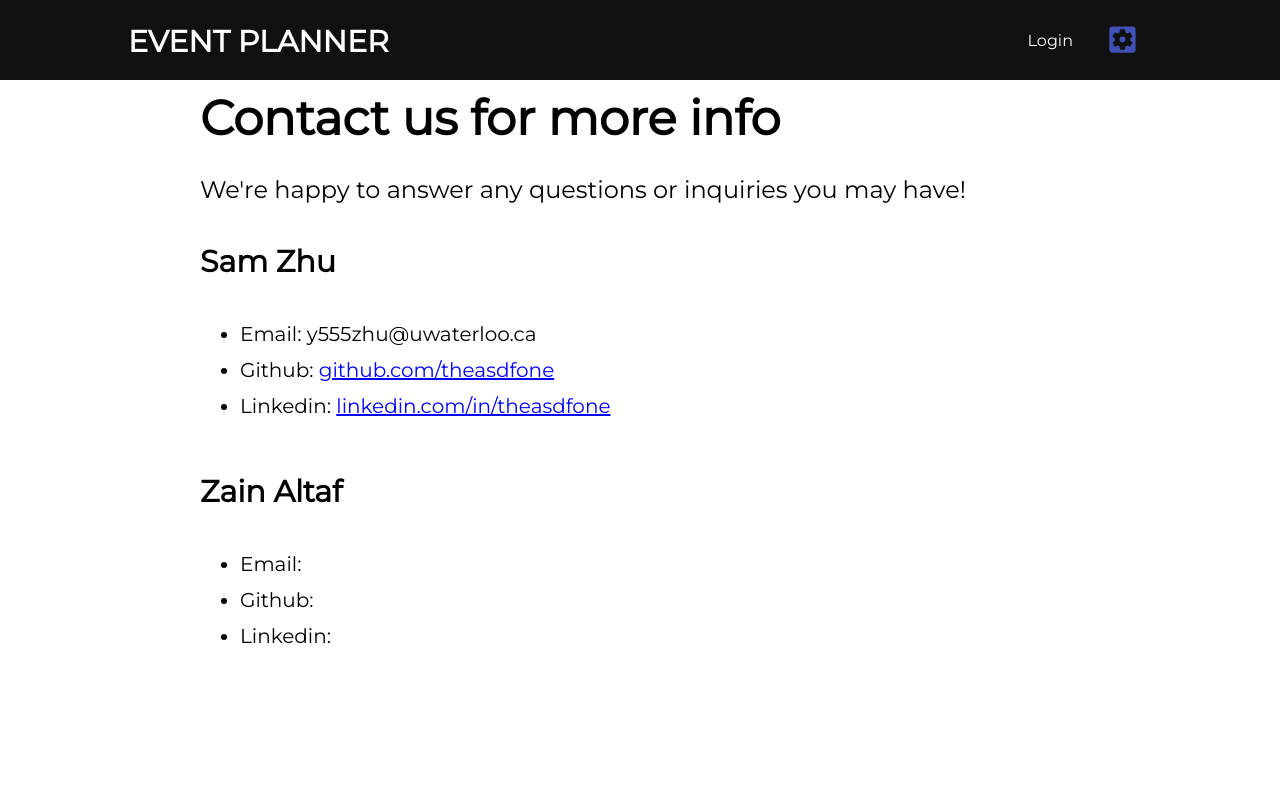
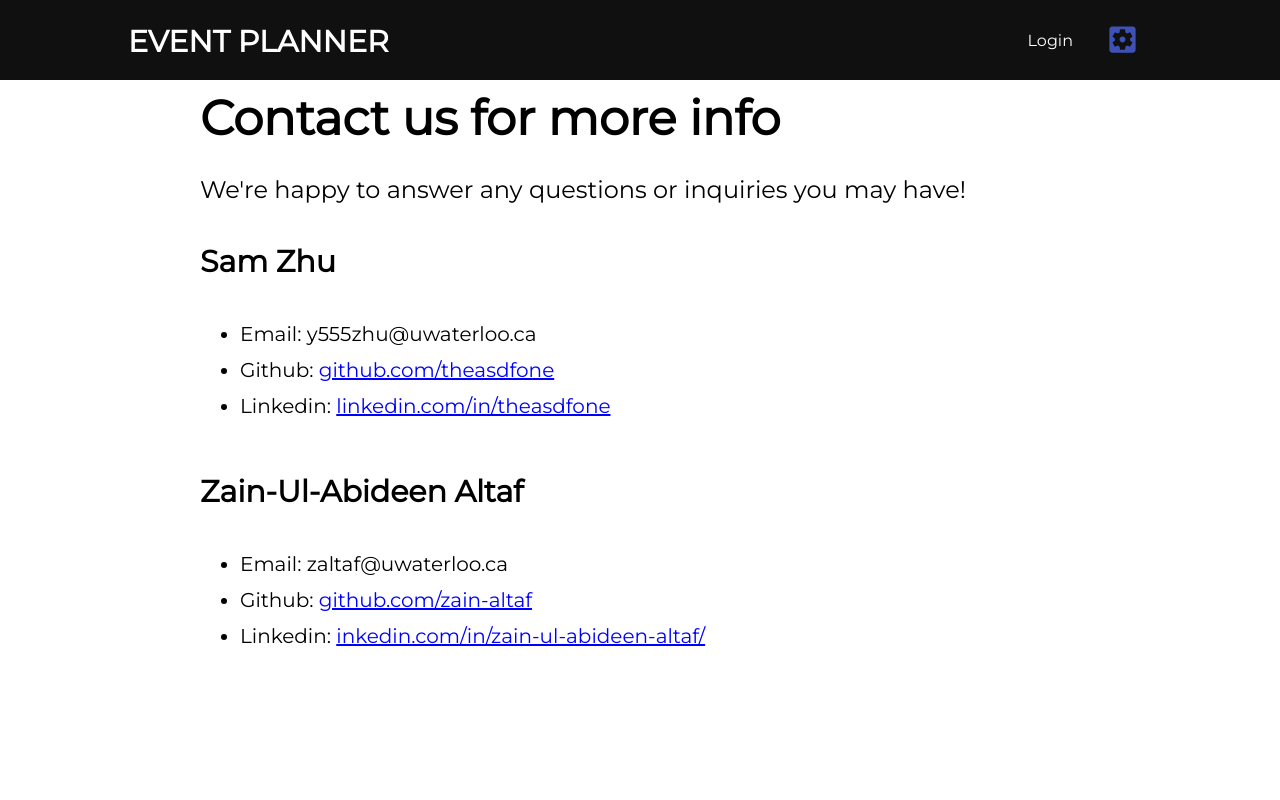
Before and after one commit to theasdfone/EventPlanner, a React (Create React App) app: page /contact in a window 1280 px wide. Shown: the top 800 px of the page. Built offline with nearby package versions, Linux system fonts and the light colour scheme.

Commit message:
added my contact information

```diff
--- a/src/Pages/Contact.jsx
+++ b/src/Pages/Contact.jsx
@@ -19,11 +19,11 @@ function Contact() {
                         <li>Github: <a style={{ color: "blue" }} href="github.com/theasdfone">github.com/theasdfone</a></li>
                         <li>Linkedin: <a style={{ color: "blue" }} href="linkedin.com/in/theasdfone">linkedin.com/in/theasdfone</a></li>
                     </ul>
-                    <h2 style={{ marginTop: "50px" }}>Zain Altaf</h2><br></br>
+                    <h2 style={{ marginTop: "50px" }}>Zain-Ul-Abideen Altaf</h2><br></br>
                     <ul style={{ marginBottom: "300px" }}>
-                        <li>Email: </li>
-                        <li>Github: <a style={{ color: "blue" }} href=""></a></li>
-                        <li>Linkedin: <a style={{ color: "blue" }} href=""></a></li>
+                        <li>Email: zaltaf@uwaterloo.ca</li>
+                        <li>Github: <a style={{ color: "blue" }} href="https://github.com/zain-altaf">github.com/zain-altaf</a></li>
+                        <li>Linkedin: <a style={{ color: "blue" }} href="https://www.linkedin.com/in/zain-ul-abideen-altaf/">inkedin.com/in/zain-ul-abideen-altaf/</a></li>
                     </ul>
                 </div>
             </div>
```
Also changed, not shown: 1 other file (tests, documents, lock files or other folders).
